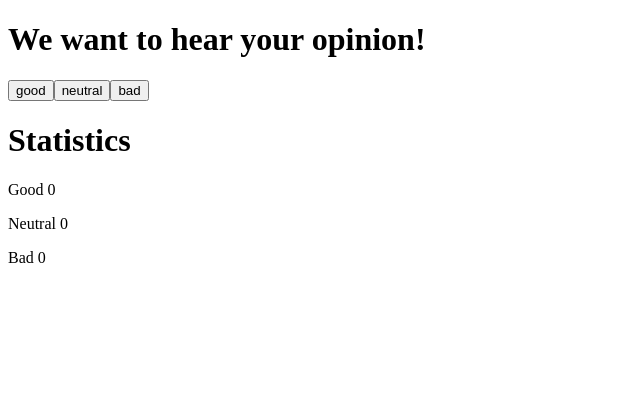
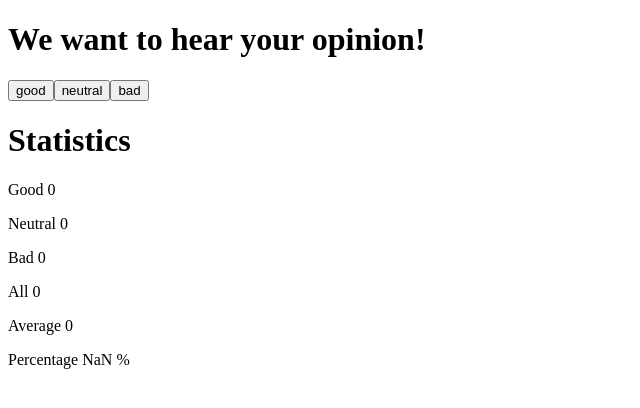
Before and after one commit to Koala0CE/part1, a React (Create React App) app: page / in a window 1280 px wide. Shown: the top 408 px of the page, without its empty margins (0-640 px from the left). Built offline with nearby package versions, Linux system fonts and the light colour scheme.

Commit message:
unicafe step 2

```diff
--- a/src/App.js
+++ b/src/App.js
@@ -59,6 +59,10 @@ const App = () => {
   const [neutral, setneutral] = useState(0);
   const [bad, setBad] = useState(0);
 
+  const total = good + bad + neutral;
+  const average = total / 3;
+  const percentage = (bad * 100) / total;
+
   const course = {
     name: "We want to hear your opinion!",
     parts: [
@@ -93,6 +97,9 @@ const App = () => {
       <p>Good {good}</p>
       <p>Neutral {neutral}</p>
       <p>Bad {bad}</p>
+      <p>All {good + neutral + bad}</p>
+      <p>Average {average} </p>
+      <p>Percentage {percentage} %</p>
     </div>
   );
 };
```
